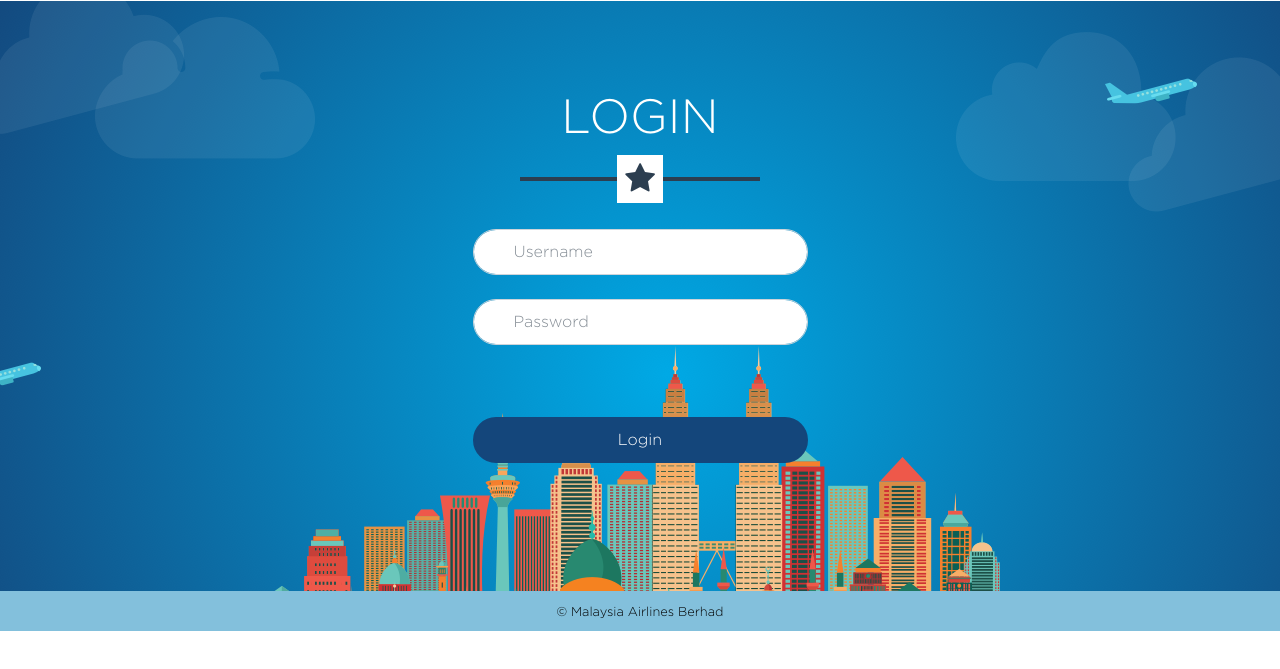
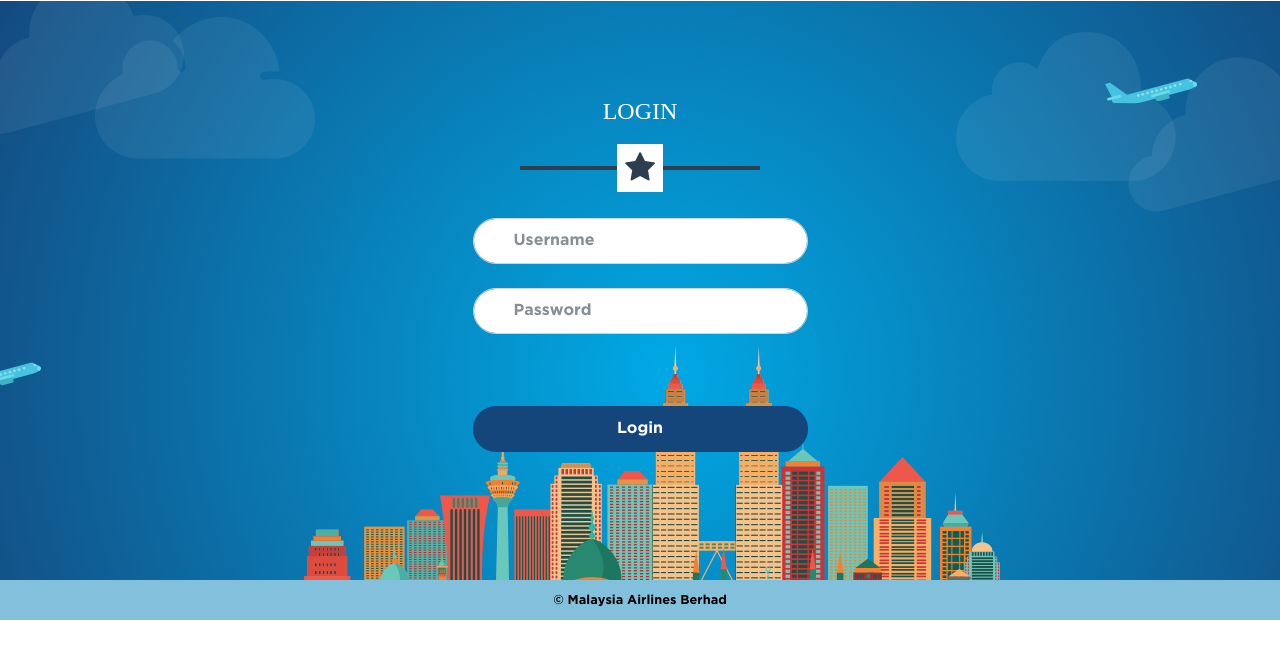
Before and after one commit to ahbear-khairulezwan/MhSecret, a website: page html/login.html in a window 1280 px wide. Shown: the part 93-762 px from the top of the page. Drawn offline with Linux system fonts and the light colour scheme; files whose address does not match are found by name; a web font is replaced by a local one.

Commit message:
Added font-face Gotham to the css

```diff
--- a/css/freelancer.css
+++ b/css/freelancer.css
@@ -3,44 +3,91 @@
  * Copyright 2013-2017 Start Bootstrap
  * Licensed under MIT (https://github.com/BlackrockDigital/startbootstrap-freelancer/blob/master/LICENSE)
  */
-
+/*Gotham font*/
 @font-face {
-  font-family: Gotham;
-  src: url('../font/GOTHAM-LIGHT.OTF');
+  font-family: Gotham-bold;
+  src: url('../font/gotham/GOTHAM-BOLD.TTF');
 }
-
+@font-face{
+  font-family: Gotham-bold-italic;
+  src: url('../font/gotham/GOTHAM-BOLDITALIC.TTF');
+}
+@font-face {
+  font-family: Gotham-black;
+  src: url('../font/gotham/GOTHAM-BLACK_0.TTF');
+}
+@font-face{
+  font-family: Gotham-black-italic;
+  src: url('../font/gotham/GOTHAM-BLACKITALIC.TTF');
+}
+@font-face{
+  font-family: Gotham-light;
+  src: url('../font/gotham/GOTHAM-LIGHT.TTF');
+}
+@font-face{
+  font-family: Gotham-medium;
+  src: url('../font/gotham/GOTHAM-MEDIUM.TTF');
+}
+@font-face{
+  font-family: Gotham-medium-italic;
+  src: url('../font/gotham/GOTHAM-MEDIUMITALIC.TTF');
+}
+@font-face{
+  font-family: Gotham-thin;
+  src: url('../font/gotham/GOTHAM-THIN.TTF');
+}
+@font-face{
+  font-family: Gotham-thin-italic;
+  src: url('../font/gotham/GOTHAM-THINITALIC.TTF');
+}
+@font-face{
+  font-family: Gotham-ultra;
+  src: url('../font/gotham/GOTHAM-ULTRA.TTF');
+}
+@font-face{
+  font-family: Gotham-ultra-italic;
+  src: url('../font/gotham/GOTHAM-ULTRAITALIC.TTF');
+}
+@font-face{
+  font-family: Gotham-xlight;
+  src: url('../font/gotham/GOTHAM-XLIGHT.TTF');
+}
+@font-face{
+  font-family: Gotham-xlight-italic;
+  src: url('../font/gotham/GOTHAM-XLIGHTITALIC.TTF');
+}
 body {
-  font-family: 'Gotham';
+  font-family: 'Gotham-bold';
 }
 
 h1 {
-  font-family: 'Gotham';
+  font-family: 'Gotham-bold';
 }
 
 h2 {
-  font-family: 'Gotham';
+  font-family: 'Gotham-bold';
 }
 
 h3 {
-  font-family: 'Gotham';
+  font-family: 'Gotham-bold';
 }
 
 h4 {
-  font-family: 'Gotham';
+  font-family: 'Gotham-bold';
 }
 
 h5 {
-  font-family: 'Gotham';
+  font-family: 'Gotham-bold';
 }
 
 h6 {
   font-weight: 700;
-  font-family: 'Gotham';
+  font-family: 'Gotham-bold';
 }
 
 h6 {
   font-weight: 700;
-  font-family: 'Gotham';
+  font-family: 'Gotham-bold';
 }
 
 hr.star-light,
--- a/html/login.html
+++ b/html/login.html
@@ -32,7 +32,7 @@
   <!-- Contact Section -->
   <section class="bg-img" id="contact">
     <div class="container">
-      <h2 class="text-center text-uppercase text-primary mb-0">Login</h2>
+      <h4 class="text-center text-uppercase text-primary mb-0">Login</h4>
       <hr class="star-dark mb-5">
       <div class="row">
         <div class="col-lg-8 mx-auto">
```
